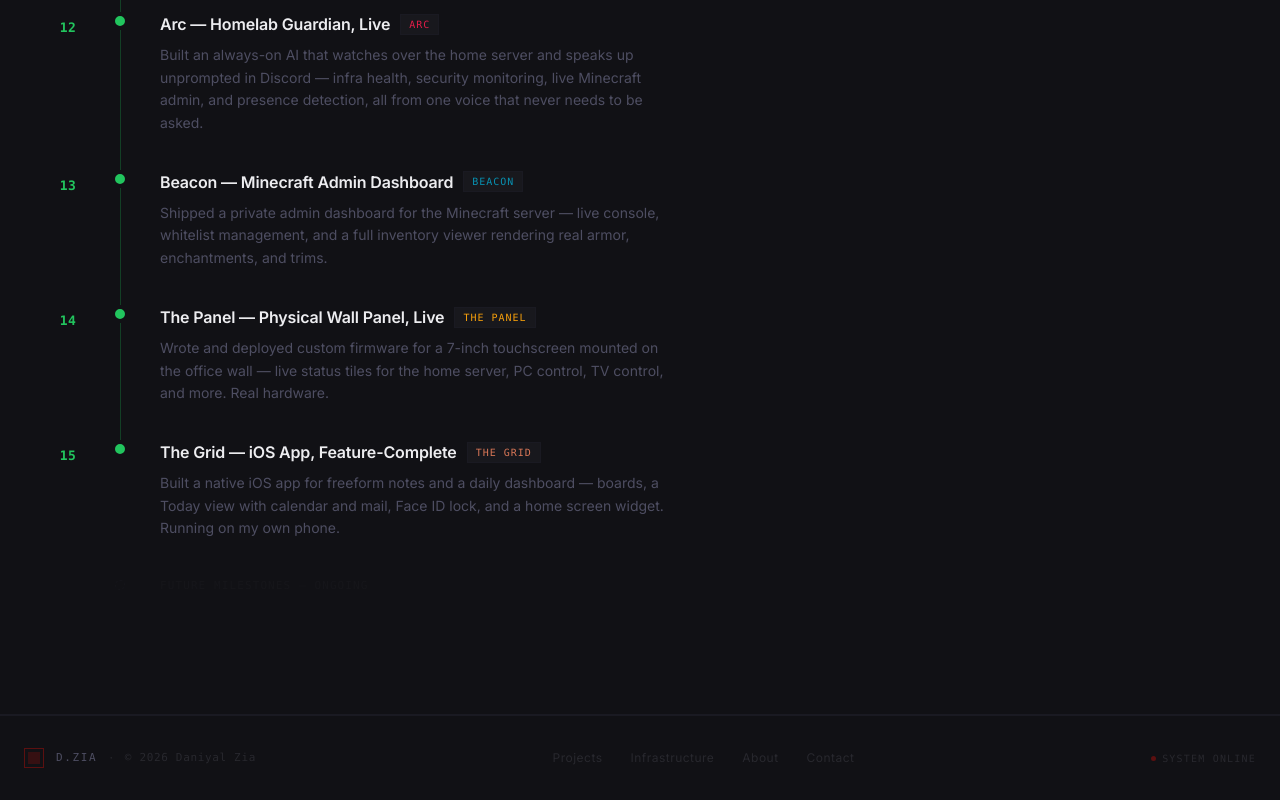
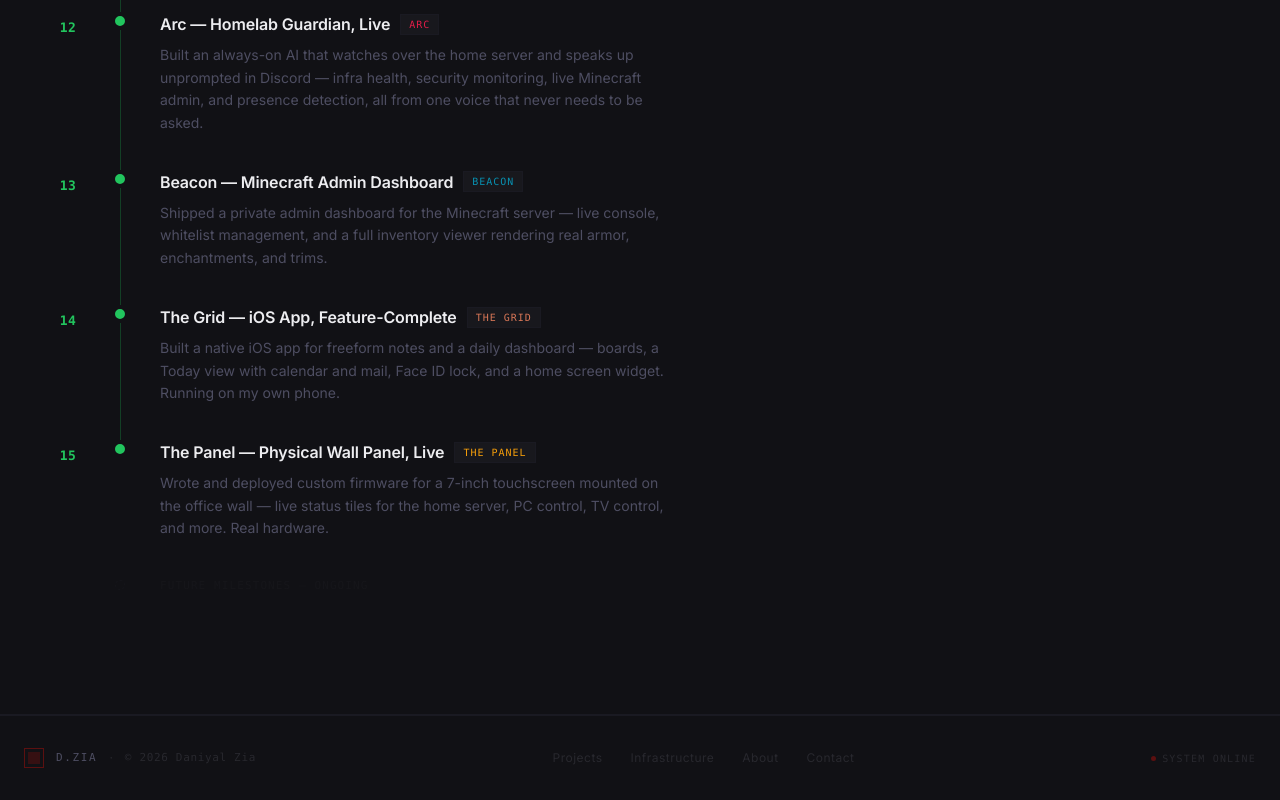
Before and after one commit to ziaboy123/portfolio, a Next.js app: page /timeline in a window 1280 px wide. Shown: the part 1752-2552 px from the top of the page. Built offline with nearby package versions, Linux system fonts and the light colour scheme.

Commit message:
Swap Timeline order of The Grid and The Panel

```diff
--- a/components/sections/Timeline.jsx
+++ b/components/sections/Timeline.jsx
@@ -127,18 +127,18 @@
   {
     seq: '14',
     type: 'launch',
+    title: 'The Grid — iOS App, Feature-Complete',
+    description: 'Built a native iOS app for freeform notes and a daily dashboard — boards, a Today view with calendar and mail, Face ID lock, and a home screen widget. Running on my own phone.',
+    tag: 'The Grid',
+    project: 'TheGrid',
+  },
+  {
+    seq: '15',
+    type: 'launch',
     title: 'The Panel — Physical Wall Panel, Live',
     description: 'Wrote and deployed custom firmware for a 7-inch touchscreen mounted on the office wall — live status tiles for the home server, PC control, TV control, and more. Real hardware.',
     tag: 'The Panel',
     project: 'ZiasPanel',
-  },
-  {
-    seq: '15',
-    type: 'launch',
-    title: 'The Grid — iOS App, Feature-Complete',
-    description: 'Built a native iOS app for freeform notes and a daily dashboard — boards, a Today view with calendar and mail, Face ID lock, and a home screen widget. Running on my own phone.',
-    tag: 'The Grid',
-    project: 'TheGrid',
   },
 ];
 
```
